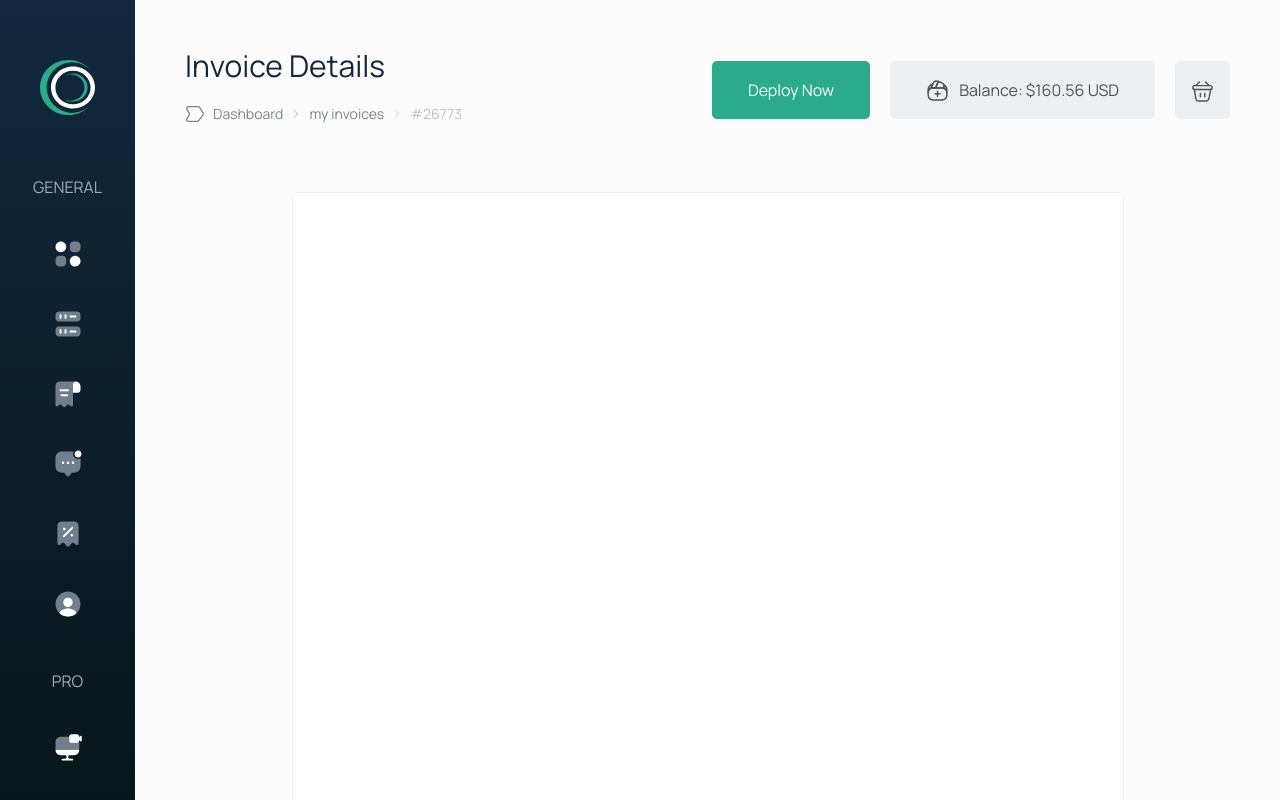
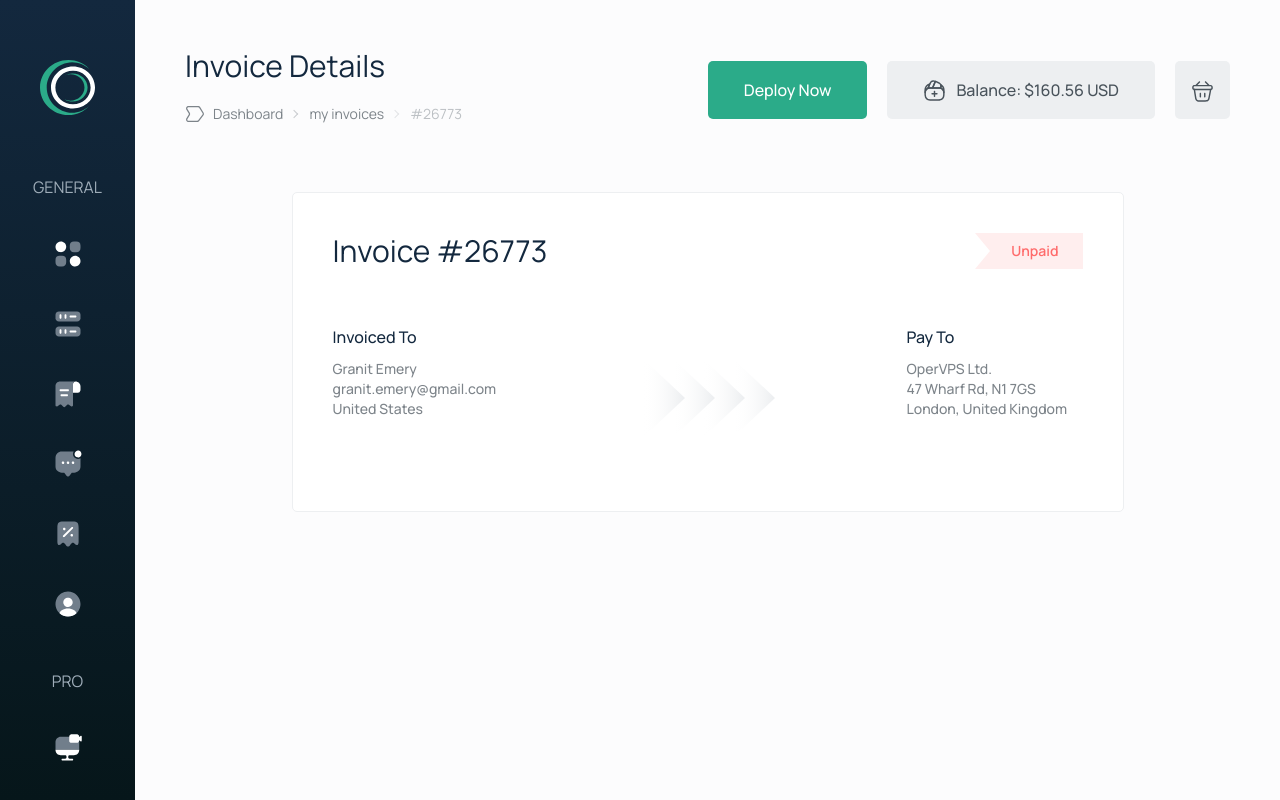
Before and after one commit to Ali-hagha/asamserver-sveltekit-test, a SvelteKit app: page / in a window 1280 px wide. Shown: the top 800 px of the page. Built offline with nearby package versions, Linux system fonts and the light colour scheme.

Commit message:
create invoice header

```diff
--- a/src/app.css
+++ b/src/app.css
@@ -1,4 +1,10 @@
-@import '@fontsource/manrope';
+@import '@fontsource/manrope/200.css';
+@import '@fontsource/manrope/300.css';
+@import '@fontsource/manrope/400.css';
+@import '@fontsource/manrope/500.css';
+@import '@fontsource/manrope/600.css';
+@import '@fontsource/manrope/700.css';
+@import '@fontsource/manrope/800.css';
 @tailwind base;
 @tailwind components;
 @tailwind utilities;
--- a/src/routes/+page.svelte
+++ b/src/routes/+page.svelte
@@ -1,8 +1,47 @@
 <script lang="ts">
+	import arrows from '$lib/images/arrows.svg';
+	export let data;
 </script>
 
-<div class="flex items-center justify-center w-full h-full">
-	<div
-		class="bg-white max-w-[832px] flex-1 h-full border-[1px] border-porcelain rounded-[5px]"
-	></div>
+<div class="flex items-center justify-center">
+	<div class="bg-white max-w-[832px] flex-1 border-[1px] border-porcelain rounded-[5px] p-[25px]">
+		<div class="p-[15px]">
+			<div class="mb-14">
+				<h3 class="text-3xl text-primary_dark">Invoice #{data.invoiceData.id}</h3>
+				{#if !data.invoiceData.paid}
+					<div
+						class=" absolute right-0 top-0 bg-accent_light_red text-accent_red text-sm font-semibold py-2 pr-6 pl-9"
+					>
+						<p>Unpaid</p>
+						<div
+							class="absolute left-0 top-0 w-0 h-0 border-t-[18px] border-t-transparent border-l-[15px] border-l-white border-b-[18px] border-b-transparent"
+						></div>
+					</div>
+				{/if}
+			</div>
+			<div class="flex items-start justify-between">
+				<div>
+					<h4 class="text-primary_dark font-medium mb-2.5">Invoiced To</h4>
+					<div class="text-sm font-medium text-stone_gray">
+						<p>{data.invoiceData.invoicedTo.name}</p>
+						{#if data.invoiceData.invoicedTo.email}
+							<p>{data.invoiceData.invoicedTo.email}</p>
+						{/if}
+						<p>{data.invoiceData.invoicedTo.address}</p>
+					</div>
+				</div>
+				<img src={arrows} alt="arrows" class="-ml-8" />
+				<div>
+					<h4 class="text-primary_dark font-medium mb-2.5">Pay To</h4>
+					<div class="text-sm font-medium text-stone_gray max-w-44">
+						<p>{data.invoiceData.payTo.name}</p>
+						{#if data.invoiceData.payTo.email}
+							<p>{data.invoiceData.payTo.email}</p>
+						{/if}
+						<p>{data.invoiceData.payTo.address}</p>
+					</div>
+				</div>
+			</div>
+		</div>
+	</div>
 </div>
--- /dev/null
+++ b/src/routes/+page.ts
@@ -0,0 +1,18 @@
+export function load() {
+	return {
+		invoiceData: {
+			id: 26773,
+			paid: false,
+			invoicedTo: {
+				name: 'Granit Emery',
+				email: 'granit.emery@gmail.com',
+				address: 'United States'
+			},
+			payTo: {
+				name: 'OperVPS Ltd.',
+                email: null,
+				address: '47 Wharf Rd, N1 7GS London, United Kingdom'
+			}
+		}
+	};
+}
```
Also changed, not shown: src/lib/images/arrows.svg (added), src/lib/images/unpaid-tag.svg (added).
